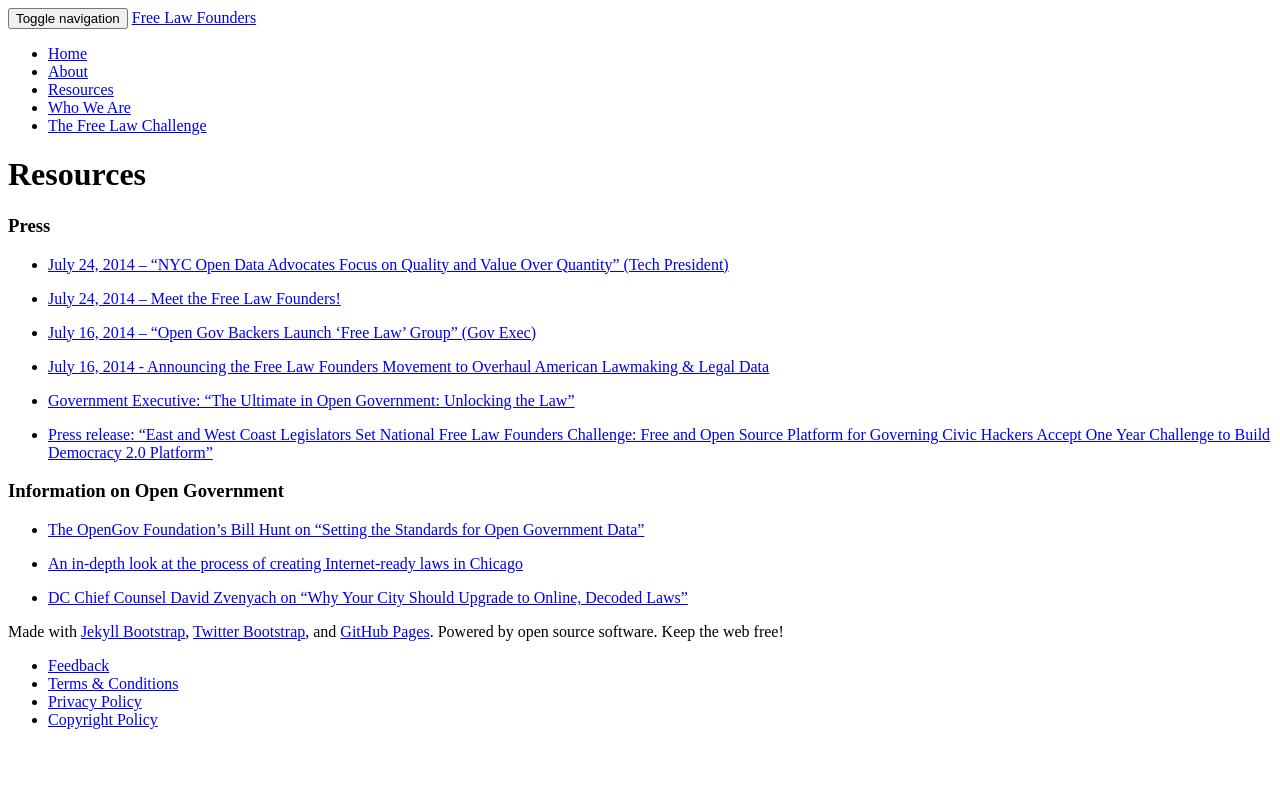
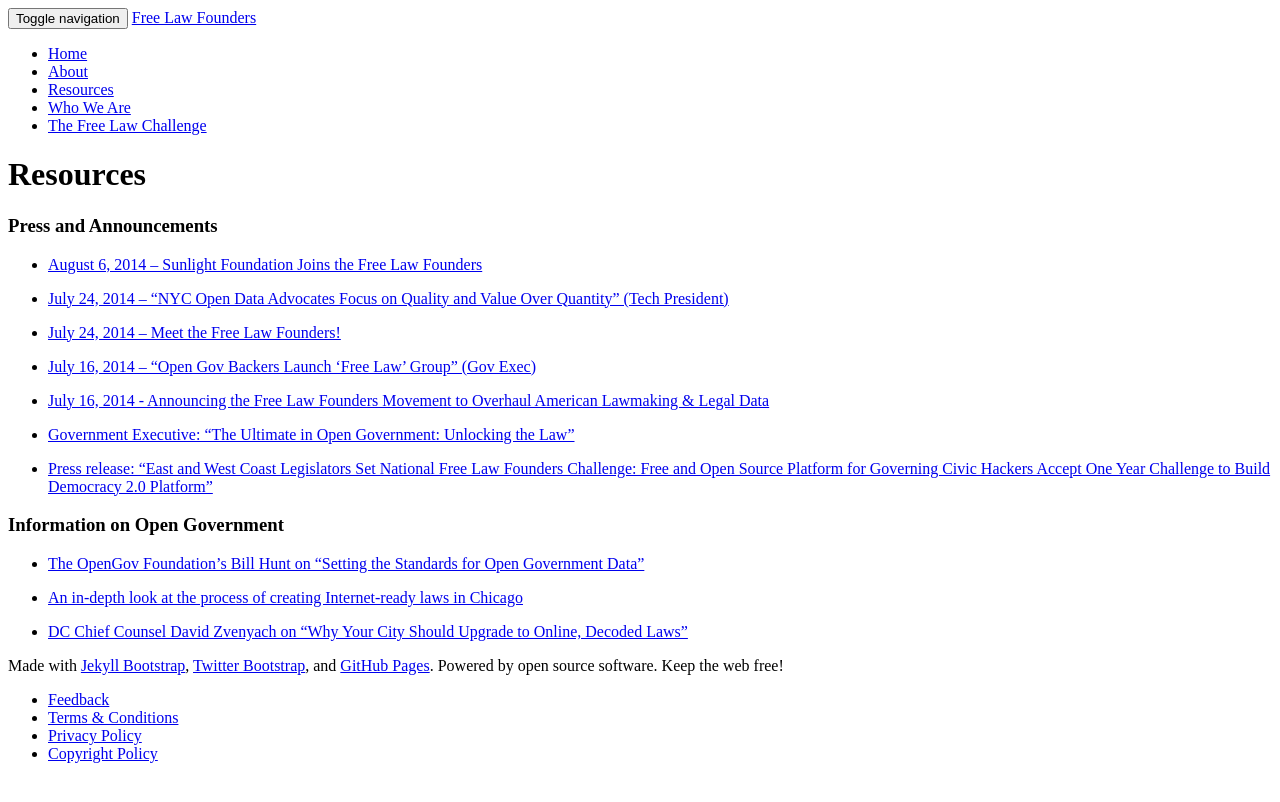
Before and after one commit to opengovfoundation/free-law-founders-site, a Jekyll site: the page built from resources.md, in a window 1280 px wide. Shown: the top 802 px of the page. Built offline with Jekyll 4.4.1, drawn with Linux system fonts in a browser that asks for light colours; nearby versions of some CDN libraries.

Commit message:
Update resources.md

```diff
--- a/resources.md
+++ b/resources.md
@@ -5,7 +5,9 @@ permalink: "resources/"
 ---
 {% include JB/setup %}
 
-### Press
+### Press and Announcements
+
+* [August 6, 2014 -- Sunlight Foundation Joins the Free Law Founders](http://opengovfoundation.org/sunlight-foundation-joins-the-free-law-founders/)
 
 * [July 24, 2014 -- "NYC Open Data Advocates Focus on Quality and Value Over Quantity" (Tech President)](http://techpresident.com/news/25201/nyc-open-data-advocates-focused-quality-over-quantity)
 
```
